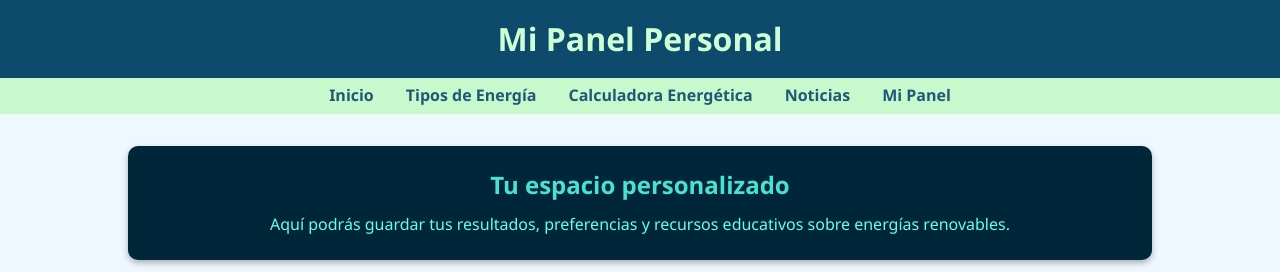
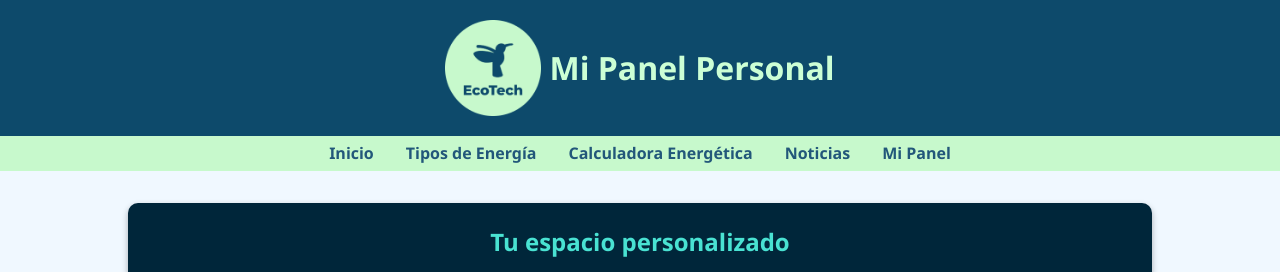
Before and after one commit to rramirea04/Proyecto-Energia-Solar, a Flask app: page /panel in a window 1280 px wide. Shown: the top 272 px of the page. Run offline with Flask 3, Linux system fonts and the light colour scheme.

Commit message:
Icono en el header

```diff
--- a/static/css/style.css
+++ b/static/css/style.css
@@ -32,6 +32,10 @@ h2 {
 
 /* Estilo de la cabecera principal */
 .header {
+  display: flex;
+  justify-content: center;
+  align-items: center;
+  gap: 0.5rem;
   background: #22577A; /* Fondo azul */
   color: #C7F9CC; /* Texto en verde menta claro */
   text-align: center; /* Texto centrado */
--- a/templates/calculadora.html
+++ b/templates/calculadora.html
@@ -10,6 +10,7 @@
 
 <body class="calculadora-page">
   <header class="header">
+    <img width="96px" src="{{ url_for('static', filename='img/icono.png') }}" alt="icono">
     <h1>Calculadora Energética</h1>
   </header>
 
--- a/templates/index.html
+++ b/templates/index.html
@@ -15,6 +15,7 @@
 <body>
   <!-- Encabezado principal del sitio -->
   <header class="header" role="banner">
+    <img width="96px" src="{{ url_for('static', filename='img/icono.png') }}" alt="icono">
     <h1>Energías Sostenibles y Renovables</h1>
   </header>
 
--- a/templates/noticias.html
+++ b/templates/noticias.html
@@ -16,6 +16,7 @@
 <body>
   <!-- Encabezado del sitio -->
   <header class="header">
+    <img width="96px" src="{{ url_for('static', filename='img/icono.png') }}" alt="icono">
     <h1>Noticias del Mundo Energético</h1>
   </header>
 
--- a/templates/panel.html
+++ b/templates/panel.html
@@ -10,6 +10,7 @@
 
 <body>
   <header class="header">
+    <img width="96px" src="{{ url_for('static', filename='img/icono.png') }}" alt="icono">
     <h1>Mi Panel Personal</h1>
   </header>
 
--- a/templates/tipos.html
+++ b/templates/tipos.html
@@ -16,6 +16,7 @@
 <body>
   <!-- Encabezado principal del sitio -->
   <header class="header">
+    <img width="96px" src="{{ url_for('static', filename='img/icono.png') }}" alt="icono">
     <h1>Tipos de Energía Renovable</h1>
   </header>
 
```
Also changed, not shown: static/img/icono.png (added).
